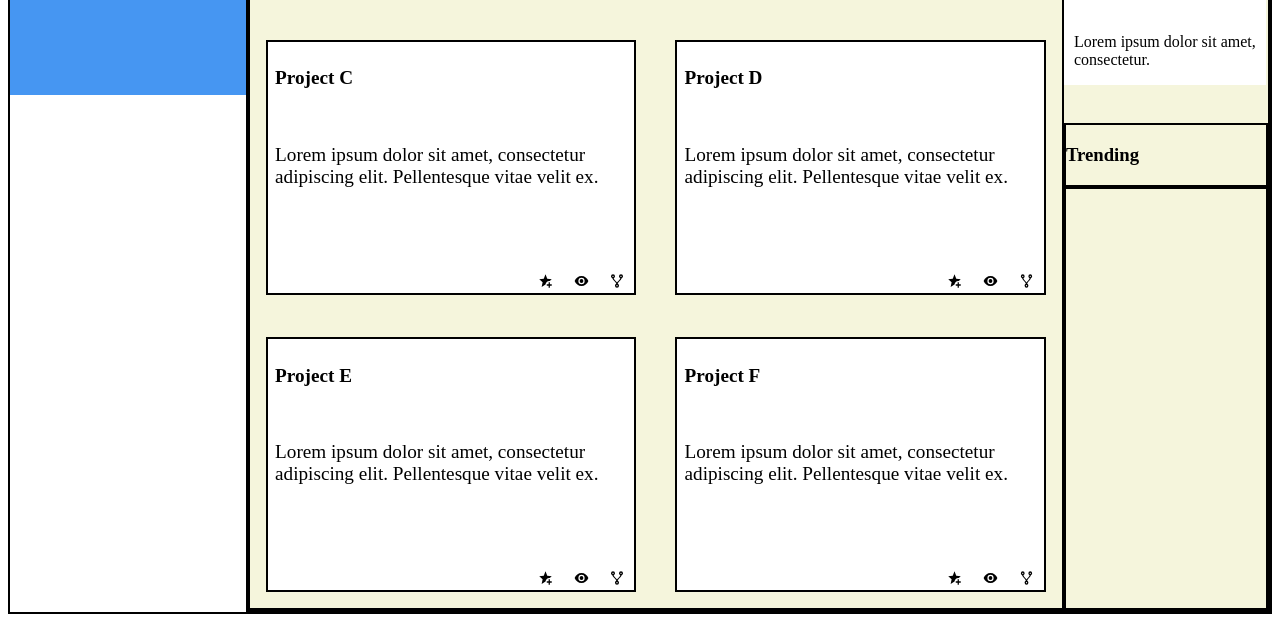
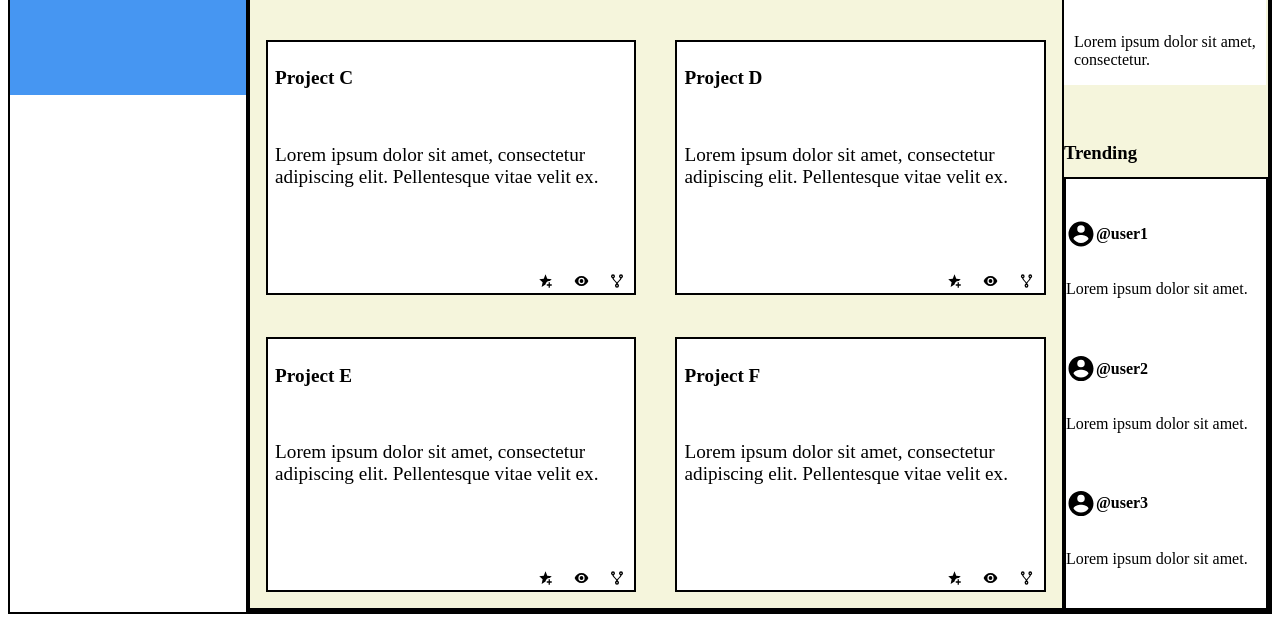
Before and after one commit to Raventh23/OdinDashboard, a plain HTML site: page index.html in a window 1280 px wide. Shown: the part 675-1297 px from the top of the page. Drawn offline with Linux system fonts and the light colour scheme.

Commit message:
add elements to index.html for trending window add css for trending window

```diff
--- a/index.html
+++ b/index.html
@@ -164,7 +164,21 @@
             <div class="trending">
                 <h3>Trending</h3>
                 <div class="trendingCard">
-
+                    <div class="trending">
+                        <img src="resources/account-circle.svg" alt="Profile icon for User1">
+                        <h4>@user1</h4>
+                        <p>Lorem ipsum dolor sit amet.</p>
+                    </div>
+                    <div class="trending">
+                        <img src="resources/account-circle.svg" alt="Profile icon for User1">
+                        <h4>@user2</h4>
+                        <p>Lorem ipsum dolor sit amet.</p>
+                    </div>
+                    <div class="trending" id="last">
+                        <img src="resources/account-circle.svg" alt="Profile icon for User1">
+                        <h4>@user3</h4>
+                        <p>Lorem ipsum dolor sit amet.</p>
+                    </div>
                 </div>
             </div>
         </div>
--- a/style.css
+++ b/style.css
@@ -223,3 +223,19 @@ div{
 .announceCard> *:last-child{
     border-bottom: none;
 }
+.trendingCard{
+    background-color: white;
+    display: flex;
+    justify-content: space-evenly;
+    flex-direction: column;
+    margin-top: -50%;
+}
+.trending{
+    display: flex;
+    flex-wrap: wrap;
+    border: none;
+
+}
+.trending img{
+    width: 15%;;
+}
```
